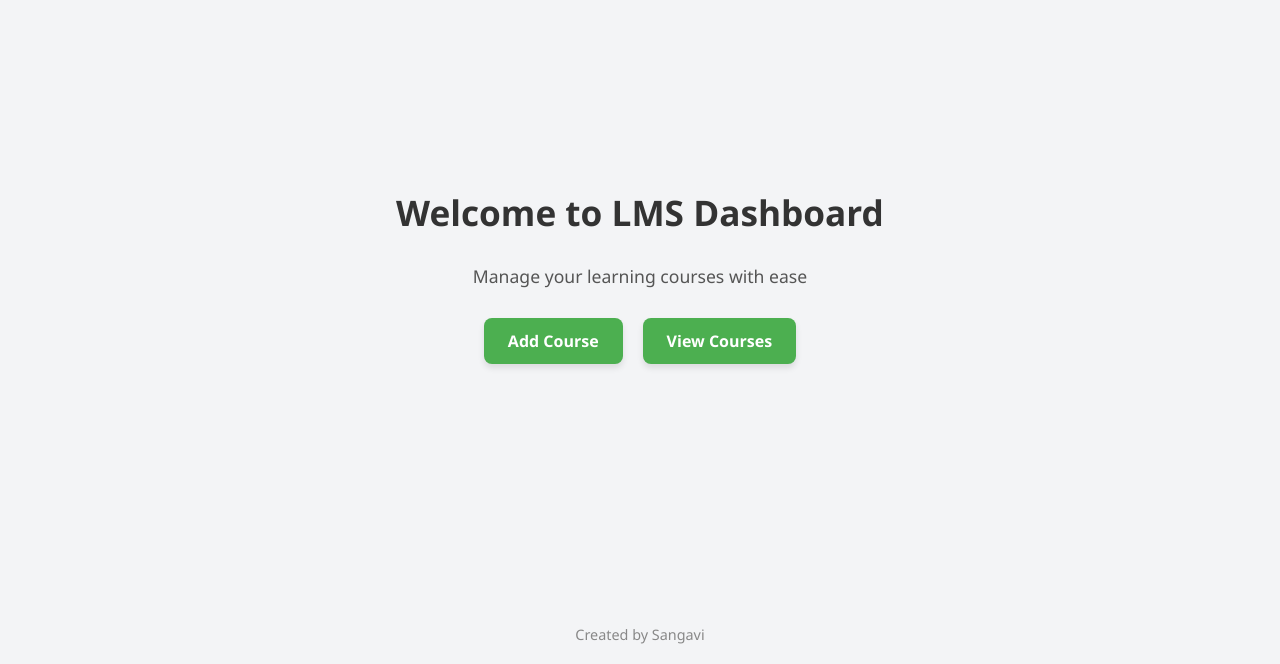
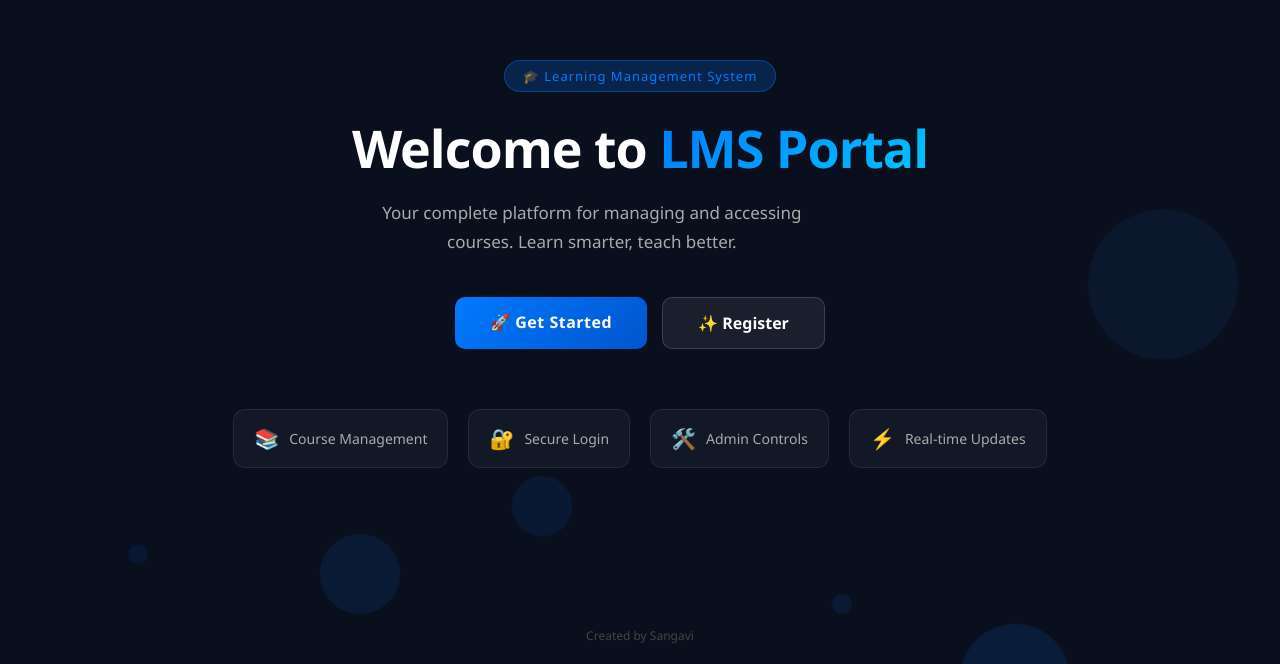
Before and after one commit to sangavi0053/LMS-Backend--project, a website: page public/index.html in a window 1280 px wide. Shown: the part 136-800 px from the top of the page. Drawn offline with Linux system fonts and the light colour scheme.

Commit message:
redesign: landing page dark theme with animations

```diff
--- a/public/index.html
+++ b/public/index.html
@@ -1,74 +1,206 @@
 <!DOCTYPE html>
 <html lang="en">
 <head>
-  <meta charset="UTF-8" />
-  <meta name="viewport" content="width=device-width, initial-scale=1.0"/>
-  <title>LMS Dashboard</title>
+  <meta charset="UTF-8">
+  <title>LMS Portal</title>
   <style>
+    * { margin: 0; padding: 0; box-sizing: border-box; }
+
     body {
       font-family: 'Segoe UI', sans-serif;
-      background: #f3f4f6;
+      background: #0a0f1e;
+      color: #fff;
+      height: 100vh;
       display: flex;
       flex-direction: column;
       align-items: center;
       justify-content: center;
-      height: 100vh;
-      margin: 0;
+      overflow: hidden;
     }
 
-    h1 {
-      font-size: 2.2rem;
-      margin-bottom: 10px;
-      color: #333;
+    .bg-animation {
+      position: fixed;
+      top: 0; left: 0;
+      width: 100%; height: 100%;
+      z-index: 0;
+      overflow: hidden;
     }
 
-    p {
-      font-size: 1.1rem;
-      color: #555;
-      margin-bottom: 30px;
+    .bg-animation span {
+      position: absolute;
+      display: block;
+      border-radius: 50%;
+      background: rgba(0, 122, 255, 0.12);
+      animation: animate 25s linear infinite;
+      bottom: -150px;
     }
 
-    .nav-buttons {
+    .bg-animation span:nth-child(1)  { left: 25%; width: 80px;  height: 80px;  animation-delay: 0s; }
+    .bg-animation span:nth-child(2)  { left: 10%; width: 20px;  height: 20px;  animation-delay: 2s;  animation-duration: 12s; }
+    .bg-animation span:nth-child(3)  { left: 70%; width: 20px;  height: 20px;  animation-delay: 4s; }
+    .bg-animation span:nth-child(4)  { left: 40%; width: 60px;  height: 60px;  animation-delay: 0s;  animation-duration: 18s; }
+    .bg-animation span:nth-child(5)  { left: 65%; width: 20px;  height: 20px;  animation-delay: 0s; }
+    .bg-animation span:nth-child(6)  { left: 75%; width: 110px; height: 110px; animation-delay: 3s; }
+    .bg-animation span:nth-child(7)  { left: 35%; width: 150px; height: 150px; animation-delay: 7s; }
+    .bg-animation span:nth-child(8)  { left: 50%; width: 25px;  height: 25px;  animation-delay: 15s; animation-duration: 45s; }
+    .bg-animation span:nth-child(9)  { left: 20%; width: 15px;  height: 15px;  animation-delay: 2s;  animation-duration: 35s; }
+    .bg-animation span:nth-child(10) { left: 85%; width: 150px; height: 150px; animation-delay: 0s;  animation-duration: 11s; }
+
+    @keyframes animate {
+      0%   { transform: translateY(0) rotate(0deg);   opacity: 1; }
+      100% { transform: translateY(-1000px) rotate(720deg); opacity: 0; }
+    }
+
+    .hero {
+      position: relative;
+      z-index: 1;
+      text-align: center;
+      animation: fadeUp 1s ease;
+    }
+
+    @keyframes fadeUp {
+      from { opacity: 0; transform: translateY(40px); }
+      to   { opacity: 1; transform: translateY(0); }
+    }
+
+    .badge {
+      display: inline-block;
+      background: rgba(0,122,255,0.2);
+      border: 1px solid rgba(0,122,255,0.4);
+      color: #007aff;
+      padding: 6px 18px;
+      border-radius: 20px;
+      font-size: 13px;
+      margin-bottom: 25px;
+      letter-spacing: 1px;
+    }
+
+    .hero h1 {
+      font-size: 52px;
+      font-weight: 700;
+      line-height: 1.2;
+      margin-bottom: 20px;
+      letter-spacing: -1px;
+    }
+
+    .hero h1 span {
+      background: linear-gradient(135deg, #007aff, #00c6ff);
+      -webkit-background-clip: text;
+      -webkit-text-fill-color: transparent;
+    }
+
+    .hero p {
+      color: #aaa;
+      font-size: 17px;
+      margin-bottom: 40px;
+      max-width: 480px;
+      line-height: 1.7;
+    }
+
+    .btn-group {
+      display: flex;
+      gap: 15px;
+      justify-content: center;
+      flex-wrap: wrap;
+    }
+
+    .btn-primary {
+      padding: 14px 35px;
+      background: linear-gradient(135deg, #007aff, #0055cc);
+      border: none;
+      border-radius: 10px;
+      color: white;
+      font-size: 16px;
+      font-weight: bold;
+      cursor: pointer;
+      text-decoration: none;
+      transition: all 0.3s;
+      letter-spacing: 0.5px;
+    }
+
+    .btn-primary:hover {
+      transform: translateY(-3px);
+      box-shadow: 0 10px 30px rgba(0,122,255,0.4);
+    }
+
+    .btn-secondary {
+      padding: 14px 35px;
+      background: rgba(255,255,255,0.07);
+      border: 1px solid rgba(255,255,255,0.15);
+      border-radius: 10px;
+      color: white;
+      font-size: 16px;
+      font-weight: bold;
+      cursor: pointer;
+      text-decoration: none;
+      transition: all 0.3s;
+    }
+
+    .btn-secondary:hover {
+      transform: translateY(-3px);
+      background: rgba(255,255,255,0.12);
+      border-color: rgba(255,255,255,0.3);
+    }
+
+    .features {
+      position: relative;
+      z-index: 1;
       display: flex;
       gap: 20px;
+      margin-top: 60px;
+      flex-wrap: wrap;
+      justify-content: center;
+      animation: fadeUp 1.2s ease;
     }
 
-    a.button {
-      background-color: #4CAF50;
-      color: white;
-      padding: 12px 24px;
-      border-radius: 8px;
-      text-decoration: none;
-      font-weight: bold;
-      box-shadow: 0 4px 6px rgba(0, 0, 0, 0.1);
-      transition: background 0.3s ease;
+    .feature-item {
+      background: rgba(255,255,255,0.04);
+      border: 1px solid rgba(255,255,255,0.08);
+      border-radius: 12px;
+      padding: 15px 20px;
+      display: flex;
+      align-items: center;
+      gap: 10px;
+      font-size: 14px;
+      color: #aaa;
     }
 
-    a.button:hover {
-      background-color: #45a049;
-    }
+    .feature-item span { font-size: 20px; }
 
     .footer {
-      position: absolute;
+      position: fixed;
       bottom: 20px;
-      font-size: 0.9rem;
-      color: #888;
+      color: #444;
+      font-size: 12px;
+      z-index: 1;
     }
   </style>
 </head>
 <body>
 
-  <h1>Welcome to LMS Dashboard</h1>
-  <p>Manage your learning courses with ease</p>
-
-  <div class="nav-buttons">
-    <a href="add-course.html" class="button">Add Course</a>
-    <a href="course-list.html" class="button">View Courses</a>
+  <div class="bg-animation">
+    <span></span><span></span><span></span><span></span><span></span>
+    <span></span><span></span><span></span><span></span><span></span>
   </div>
 
-  <div class="footer">
-    Created by Sangavi
+  <div class="hero">
+    <div class="badge">🎓 Learning Management System</div>
+    <h1>Welcome to <span>LMS Portal</span></h1>
+    <p>Your complete platform for managing and accessing courses. Learn smarter, teach better.</p>
+    <div class="btn-group">
+      <a href="login.html" class="btn-primary">🚀 Get Started</a>
+      <a href="register.html" class="btn-secondary">✨ Register</a>
+    </div>
   </div>
+
+  <div class="features">
+    <div class="feature-item"><span>📚</span> Course Management</div>
+    <div class="feature-item"><span>🔐</span> Secure Login</div>
+    <div class="feature-item"><span>🛠️</span> Admin Controls</div>
+    <div class="feature-item"><span>⚡</span> Real-time Updates</div>
+  </div>
+
+  <div class="footer">Created by Sangavi</div>
 
 </body>
 </html>
```
